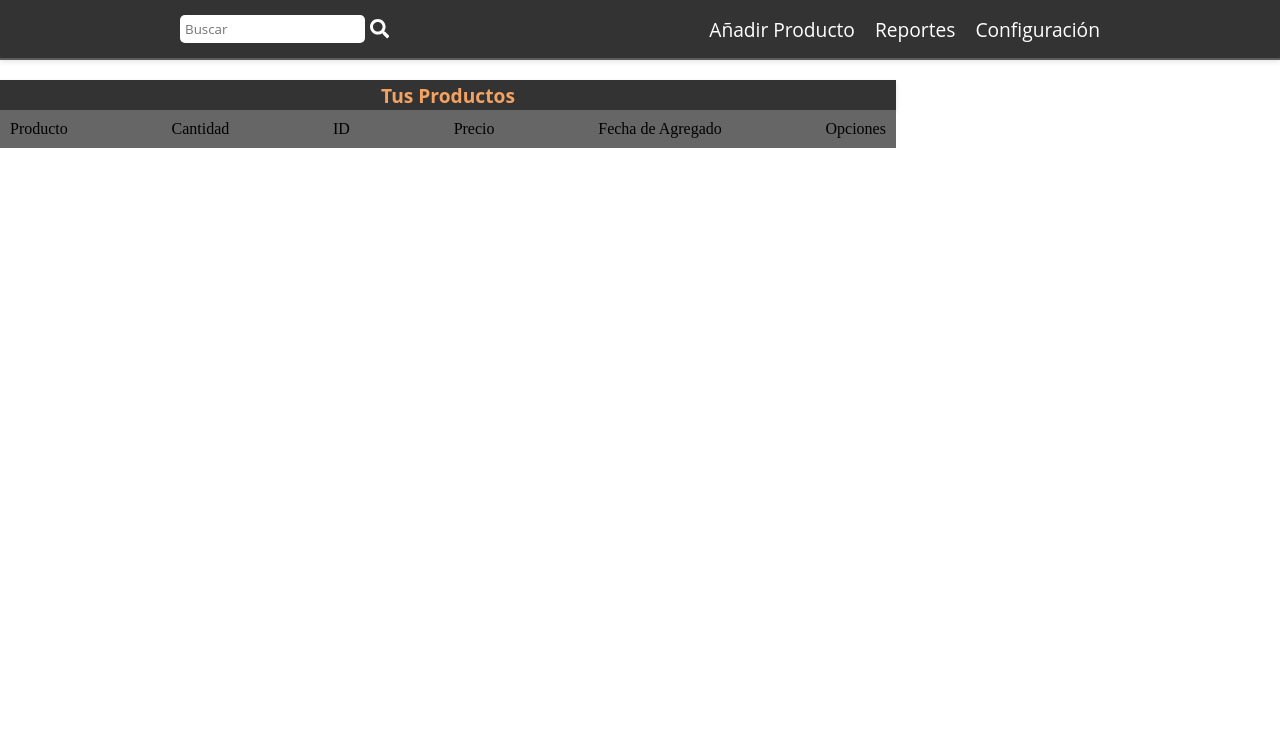
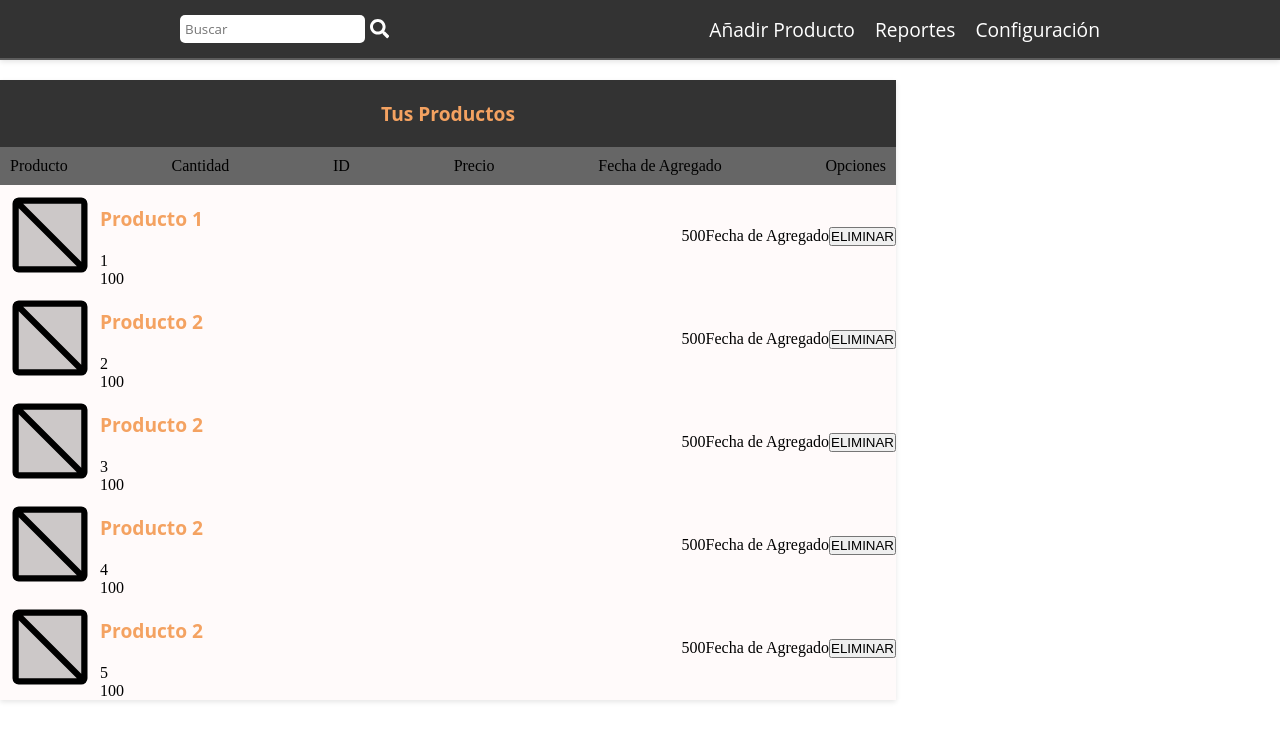
Before and after one commit to ismaFerrari/Proyecto_Electron, a React (Vite) app in the folder src/renderer/: page / in a window 1280 px wide. Shown: the top 740 px of the page. Built offline with nearby package versions, Linux system fonts and the light colour scheme.

Commit message:
Products List

```diff
--- a/src/renderer/src/App.jsx
+++ b/src/renderer/src/App.jsx
@@ -1,11 +1,11 @@
 import { Navbar } from './components/navbar/navbar'
-import ContainerProductos from './components/Products/products-container'
+import { ProductsContainer } from './components/Products/productsContainer'
 
 export const App = () => {
   return (
     <>
       <Navbar />
-      <ContainerProductos />
+      <ProductsContainer />
     </>
   )
 }
--- /dev/null
+++ b/src/renderer/src/components/Products/Products.jsx
@@ -0,0 +1,28 @@
+import { PiPlaceholderDuotone } from 'react-icons/pi'
+import { products } from '../../data/products'
+import { ProductsListDiv, ProductsSection } from './productosLista-styled'
+
+export const Products = () => {
+  return (
+    <>
+      {products.map((product) => (
+        <ProductsSection key={product.id}>
+          <ProductsListDiv>
+            <PiPlaceholderDuotone size={'100px'} />
+            <ProductsListDiv column>
+              <h3>{product.name}</h3>
+              <p>{product.id}</p>
+              <p>{product.price}</p>
+            </ProductsListDiv>
+          </ProductsListDiv>
+
+          <ProductsListDiv>
+            <p>{product.cantidad}</p>
+            <p>Fecha de Agregado</p>
+            <button>ELIMINAR</button>
+          </ProductsListDiv>
+        </ProductsSection>
+      ))}
+    </>
+  )
+}
--- /dev/null
+++ b/src/renderer/src/components/Products/ProductsContainer.jsx
@@ -0,0 +1,13 @@
+import { ProductosLista } from './productosLista'
+import { Products } from './Products'
+import { ContainerProductosStyled } from './productsContainer-styled'
+
+export const ProductsContainer = () => {
+  return (
+    <ContainerProductosStyled>
+      <h3>Tus Productos</h3>
+      <ProductosLista />
+      <Products />
+    </ContainerProductosStyled>
+  )
+}
--- a/src/renderer/src/components/Products/productosLista-styled.js
+++ b/src/renderer/src/components/Products/productosLista-styled.js
@@ -1,8 +1,8 @@
 import styled from 'styled-components'
 
 export const ProductosNavStyled = styled.div`
-  width: 70%;
   display: flex;
+  justify-content: space-between;
 
   ul {
     width: 100%;
@@ -14,3 +14,15 @@ export const ProductosNavStyled = styled.div`
     background-color: #666;
   }
 `
+
+export const ProductsSection = styled.section`
+  display: flex;
+  align-items: center;
+  justify-content: space-between;
+  background-color: snow;
+`
+
+export const ProductsListDiv = styled.div`
+  display: flex;
+  flex-direction: ${(props) => (props.column ? 'column' : 'row')};
+`
--- a/src/renderer/src/components/Products/productosLista.jsx
+++ b/src/renderer/src/components/Products/productosLista.jsx
@@ -1,6 +1,6 @@
 import { ProductosNavStyled } from './productosLista-styled'
 
-const ProductosLista = () => {
+export const ProductosLista = () => {
   return (
     <ProductosNavStyled>
       <ul>
@@ -14,5 +14,3 @@ const ProductosLista = () => {
     </ProductosNavStyled>
   )
 }
-
-export default ProductosLista
--- a/src/renderer/src/components/Products/products-container.jsx
+++ /dev/null
@@ -1,15 +0,0 @@
-import { ContainerProductosStyled } from './productsContainer-styled'
-import ProductosLista from './productosLista'
-
-const ContainerProductos = () => {
-  return (
-    <>
-      <ContainerProductosStyled>
-        <h3>Tus Productos</h3>
-      </ContainerProductosStyled>
-      <ProductosLista />
-    </>
-  )
-}
-
-export default ContainerProductos
--- a/src/renderer/src/components/Products/productsContainer-styled.js
+++ b/src/renderer/src/components/Products/productsContainer-styled.js
@@ -3,11 +3,7 @@ export const ContainerProductosStyled = styled.div`
   width: 70%;
   background-color: #333;
   box-shadow: 0 2px 5px rgba(0, 0, 0, 0.1);
-  height: 20px;
-  padding: 15px;
   display: flex;
-  align-items: center;
-  justify-content: center;
   flex-direction: column;
   margin-top: 20px;
   h3 {
--- a/src/renderer/src/data/products.js
+++ b/src/renderer/src/data/products.js
@@ -1,7 +1,32 @@
-const products = [
+export const products = [
   {
     id: 1,
-    name: 'Product 1',
-    price: 100
+    name: `Producto 1`,
+    price: 100,
+    cantidad: 500
+  },
+  {
+    id: 2,
+    name: `Producto 2`,
+    price: 100,
+    cantidad: 500
+  },
+  {
+    id: 3,
+    name: `Producto 2`,
+    price: 100,
+    cantidad: 500
+  },
+  {
+    id: 4,
+    name: `Producto 2`,
+    price: 100,
+    cantidad: 500
+  },
+  {
+    id: 5,
+    name: `Producto 2`,
+    price: 100,
+    cantidad: 500
   }
 ]
--- a/src/renderer/src/main.jsx
+++ b/src/renderer/src/main.jsx
@@ -1,6 +1,5 @@
 import React from 'react'
 import ReactDOM from 'react-dom/client'
-// import { App } from './App'
 import { GlobalStyles } from './assets/GlobalStyles'
 import { App } from './App'
 
```
